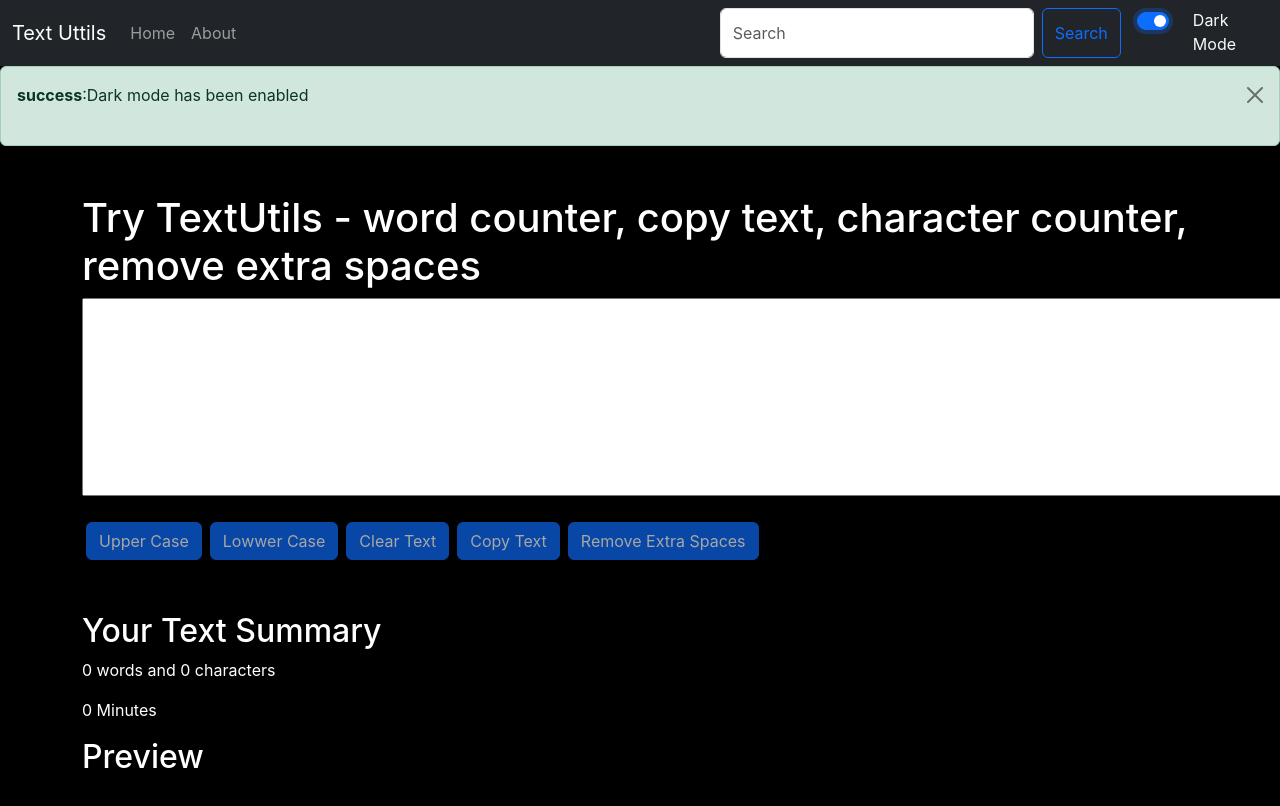
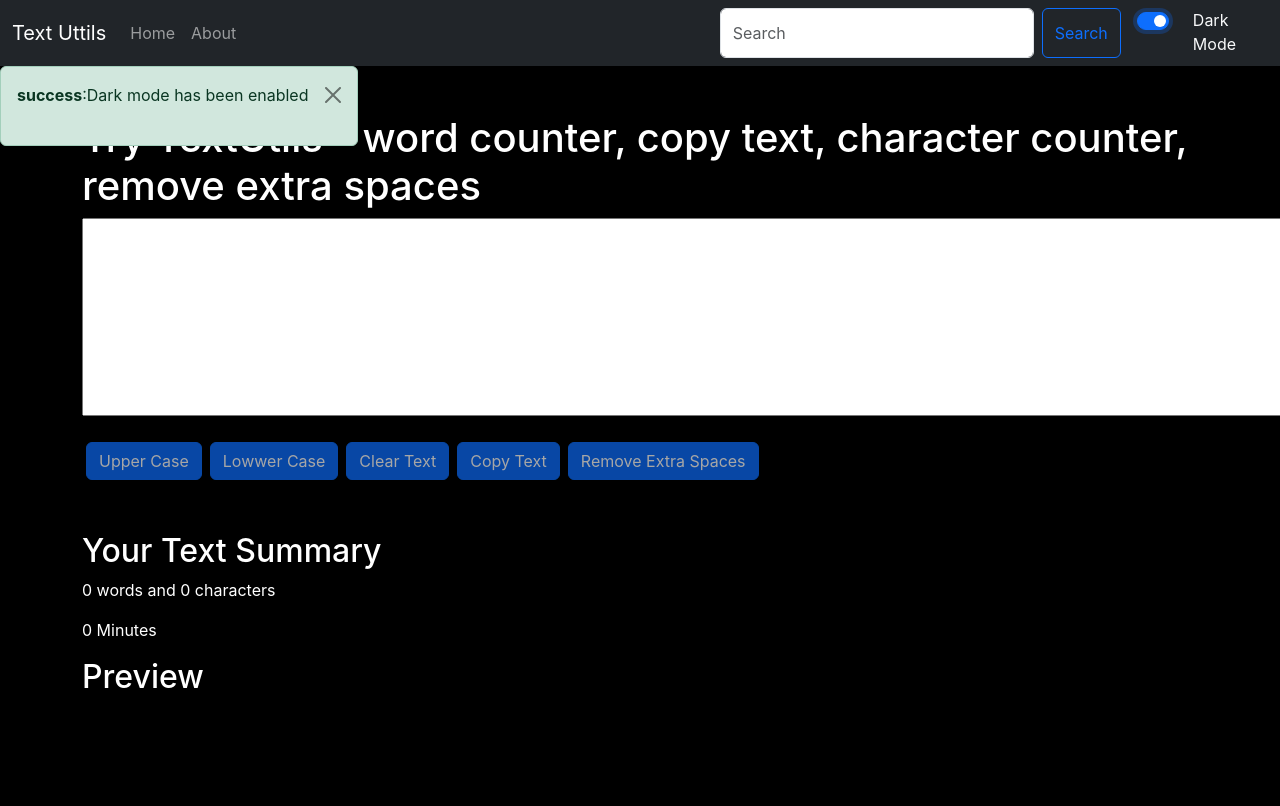
Before and after one commit to farhan-2000/text-app, a React (Create React App) app: page / in a window 1280 px wide. Both pictures are taken after a click on the switch "Dark Mode". Shown: the top 806 px of the page. Built offline with nearby package versions, Linux system fonts and the light colour scheme.

Commit message:
All Done

```diff
--- a/src/components/Alert.js
+++ b/src/components/Alert.js
@@ -3,7 +3,10 @@ import React from "react";
 function Alert(props) {
   return (
     props.alert && (
-      <div style={{ height: "80px", color: "red" }}>
+      <div
+        className="position-absolute"
+        style={{ height: "80px", color: "red" }}
+      >
         <div
           className={`alert alert-${props.alert.type} alert-dismissible fade show`}
           role="alert"
--- a/src/components/FormText.js
+++ b/src/components/FormText.js
@@ -23,6 +23,7 @@ export default function FormText(props) {
     let text = document.getElementById("myBox");
     text.select();
     navigator.clipboard.writeText(text.value);
+    document.getSelection().removeAllRanges();
     props.showAlert("All Text Copied", "primary");
   };
 
```
